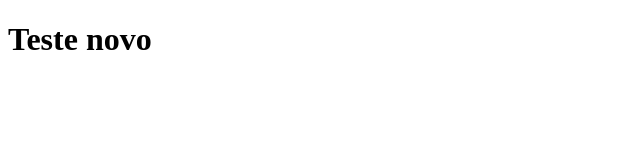
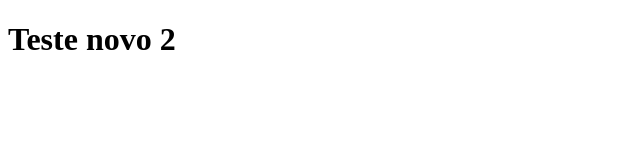
Before and after one commit to allanknecht/tabnews-curso.dev, a Next.js app: page / in a window 1280 px wide. Shown: the top 160 px of the page, without its empty margins (0-640 px from the left). Built offline with nearby package versions, Linux system fonts and the light colour scheme.

Commit message:
modify something

```diff
--- a/pages/index.js
+++ b/pages/index.js
@@ -1,5 +1,5 @@
 function Home() {
-  return <h1>Teste novo</h1>
+  return <h1>Teste novo 2</h1>
 }
 
 export default Home;
```
